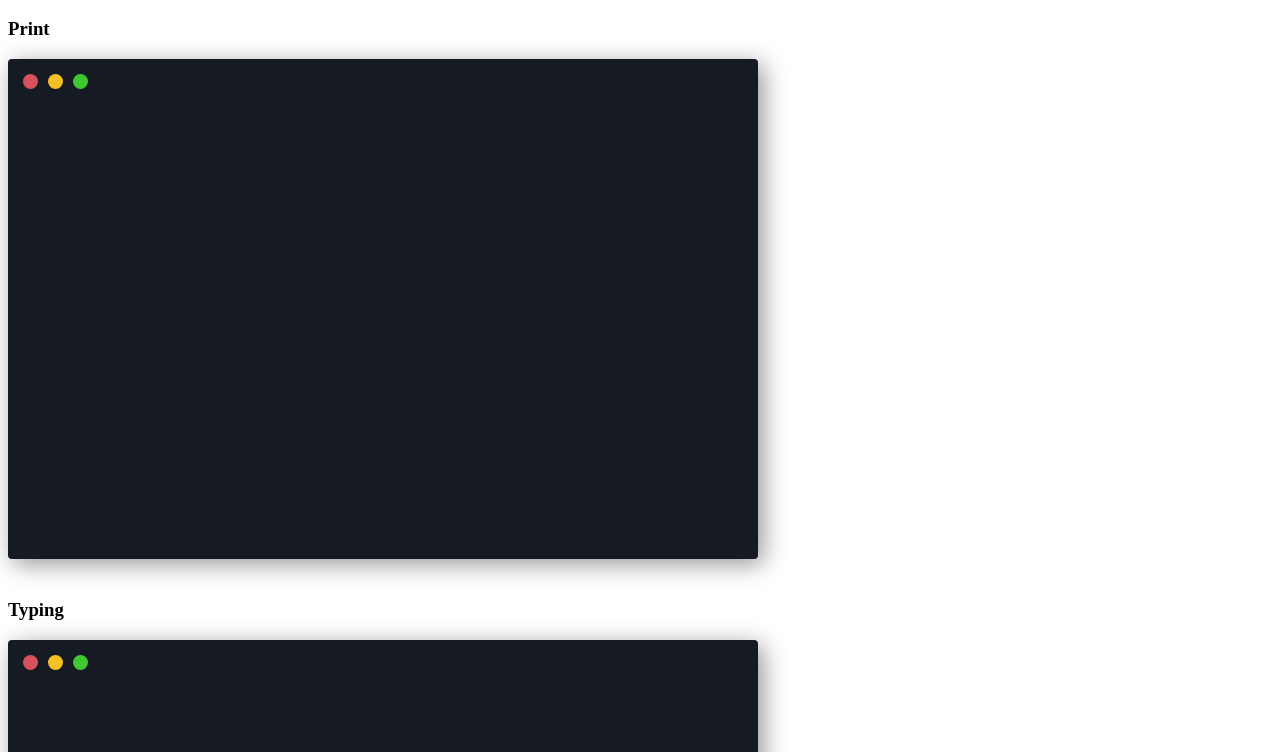
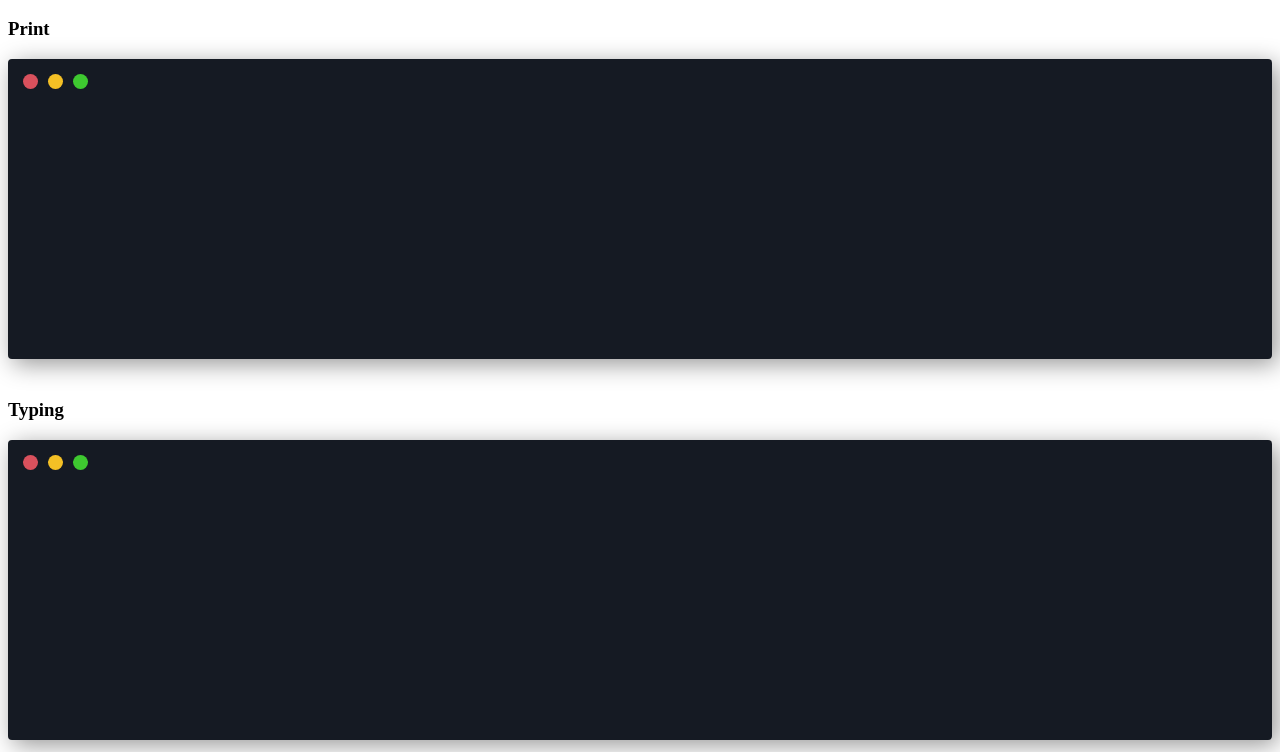
Before and after one commit to gammons/demo-cli, a website: page examples/index.html in a window 1280 px wide. Shown: the part 48-800 px from the top of the page. Drawn offline with Linux system fonts and the light colour scheme.

Commit message:
update examples a bit

```diff
--- a/examples/index.html
+++ b/examples/index.html
@@ -1,5 +1,6 @@
 <html>
   <head>
+    <link rel="stylesheet" href="styles.css" />
     <link rel="stylesheet" href="terminal.css" />
     <link rel="stylesheet" href="base16-default-dark.css" />
   </head>
--- a/examples/terminal.css
+++ b/examples/terminal.css
@@ -5,9 +5,8 @@
 }
 
 .terminal {
-    overflow-x: auto;
-    width: 750px;
-    min-height: 500px;
+    width: 100%;
+    min-height: 300px;
     margin-bottom: 40px;
     background: var(--color-bg);
     color: var(--color-text);
```
